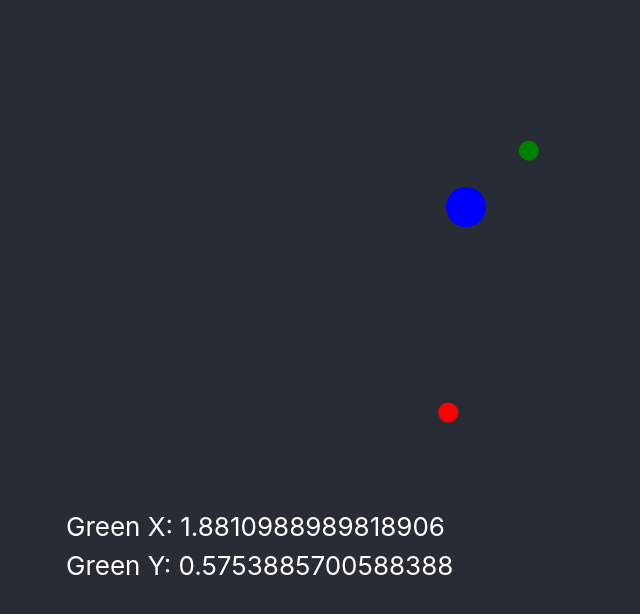
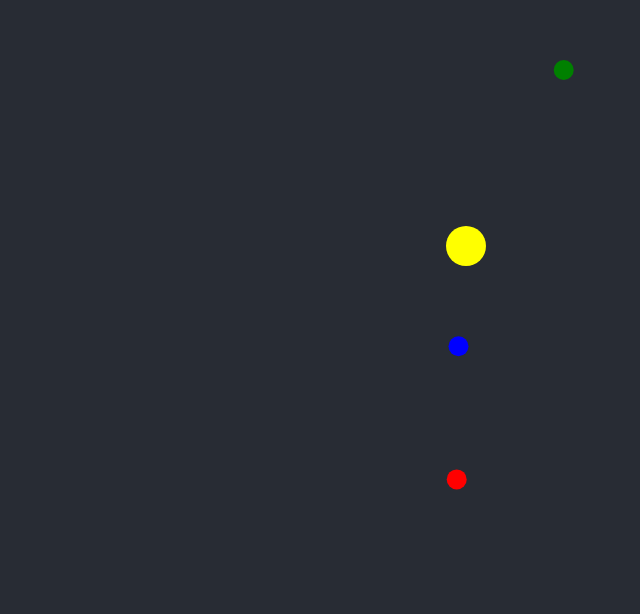
Before and after one commit to tlstommy/n-body-simulator, a React (Create React App) app: page / in a window 1280 px wide. Shown: the part 154-768 px from the top of the page, without its empty margins (174-814 px from the left). Built offline with nearby package versions, Linux system fonts and the light colour scheme.

Commit message:
commit worked on sim

```diff
--- a/src/components/Container.js
+++ b/src/components/Container.js
@@ -6,10 +6,13 @@ import Simulation from './Simulation';
 export default function Container(){
 
     const bodiesData = [
-        { x: 400, y: 300, vX: 0, vY: 0, radius: 20, color: 'blue', mass: 200, staticBody: true},
+        { x: 400, y: 300, vX: 0, vY: 0, radius: 20, color: 'yellow', mass: 100, staticBody: true},
 
-        { x: 500, y: 300, vX: 0, vY: 1.5, radius: 10, color: 'green', mass: 10, staticBody: false},
-        { x: 600, y: 300, vX: 0, vY: -1.5, radius: 10, color: 'red', mass: 10, staticBody: false},
+        { x: 550, y: 450, vX: 0, vY: 0, radius: 10, color: 'green', mass: 10, staticBody: false},
+        { x: 250, y: 450, vX: 0, vY: 0, radius: 10, color: 'red', mass: 10, staticBody: false},
+        { x: 400, y: 90, vX: 0, vY: 0, radius: 10, color: 'blue', mass: 10, staticBody: false},
+
+
     ];
 
 
--- a/src/components/Simulation.js
+++ b/src/components/Simulation.js
@@ -7,10 +7,10 @@ export default function Simulation(props){
 
     const canvasRef = useRef(null);
 
-    const [bodyX, setBodyX] = useState(0); // Use state for starMass updates
-    const [bodyY, setBodyY] = useState(0);
 
+    const [bodyY, setBodyY] = useState();
 
+    const TIME_MODIFIER = 1;
     const G = 0.2; // Grav constant
 
 
@@ -19,8 +19,8 @@ export default function Simulation(props){
 
 
         //x and y accel init
-        let ax = 0;
-        let ay = 0;
+        let aX = 0;
+        let aY = 0;
 
         for (const otherBody of bodies) {
             if (body !== otherBody) {
@@ -32,40 +32,35 @@ export default function Simulation(props){
                 //r = distance between the two using pyth theroy
                 const r = Math.sqrt(dx * dx + dy * dy);
 
-                const combRadius = body.radius + otherBody.radius;
+
 
 
                 //coll handling
-                if (r < combRadius) {
+                if (r <  body.radius + otherBody.radius) {
 
-                    body.mass += otherBody.mass;
-                    otherBody.radius = 0;
-                    otherBody.mass = 0;
+                    console.log("collide!")
+
+
                     continue;
                 }
 
 
                 //Newton's law of universal gravitation to calc F, the gravitational force acting between the two objects
-                const force = G * ((body.mass * otherBody.mass) / (r * r *r));
+                const force = G * ((body.mass * otherBody.mass) / (r * r));
 
                 //multiply force by direction and add to dir
-                ax += force * dx;
-                ay += force * dy;
+                aX += force * dx / r;
+                aY += force * dy / r;
                 console.log(r);
             }
         }
 
 
         if(!body.staticBody){
-            body.vX += ax;
-            body.vY += ay;
-            body.x += body.vX;
-            body.y += body.vY;
-
-            if(body.color === "green"){
-                setBodyX(body.vX);
-                setBodyY(body.vY);
-            }
+            body.vX += aX * TIME_MODIFIER;
+            body.vY += aY * TIME_MODIFIER;
+            body.x += body.vX * TIME_MODIFIER;
+            body.y += body.vY * TIME_MODIFIER;
 
         }else{
 
@@ -101,7 +96,7 @@ export default function Simulation(props){
 
     return( <div>
         <canvas ref={canvasRef} width={800} height={600} className="sim-canvas" />
-        <p style={{ whiteSpace: "nowrap", width: "100px"}}>Green X: {bodyX}<br/>Green Y: {bodyY}</p>
+        <p style={{ whiteSpace: "nowrap", width: "100px"}}>{bodyY}</p>
     </div>
     );
 }
```
